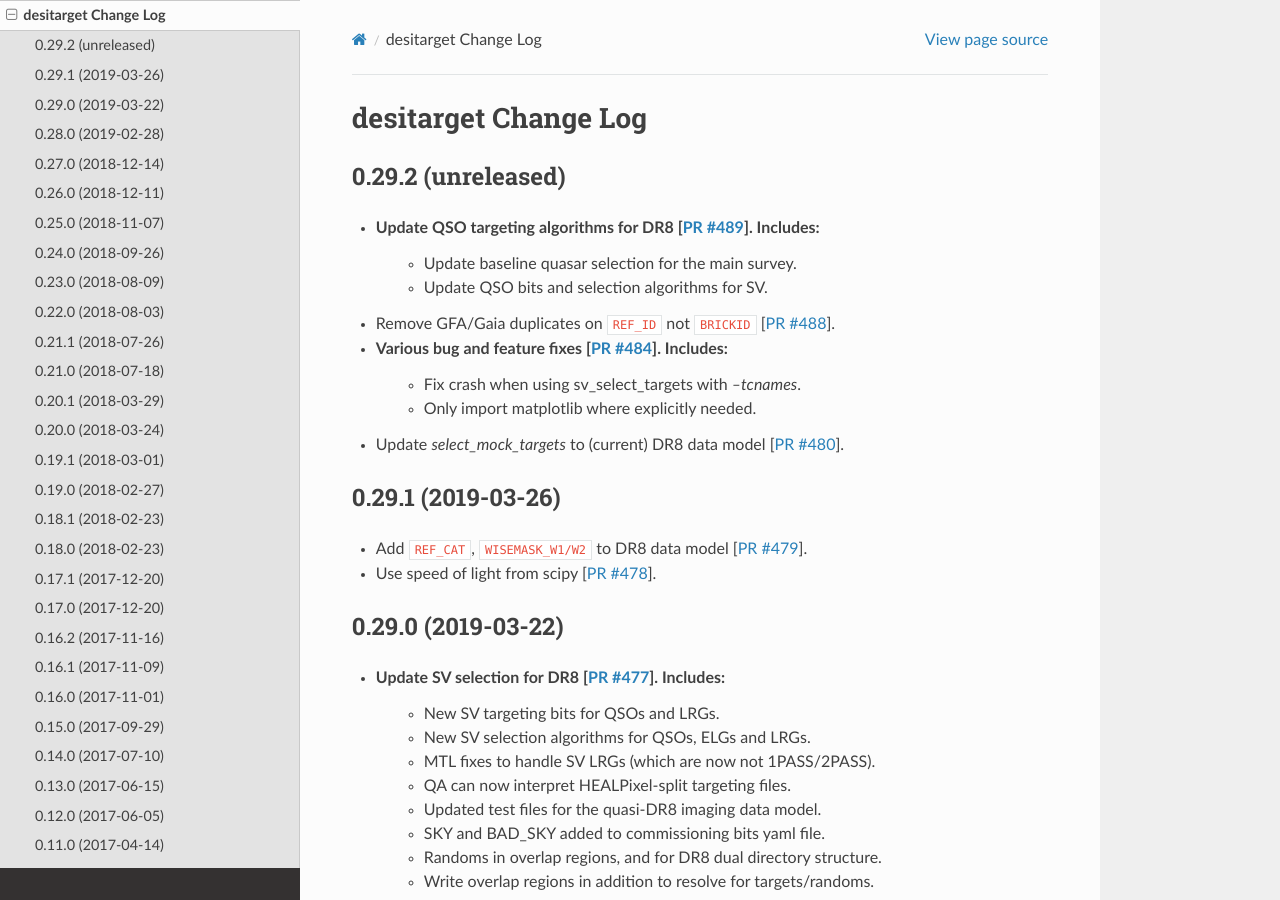
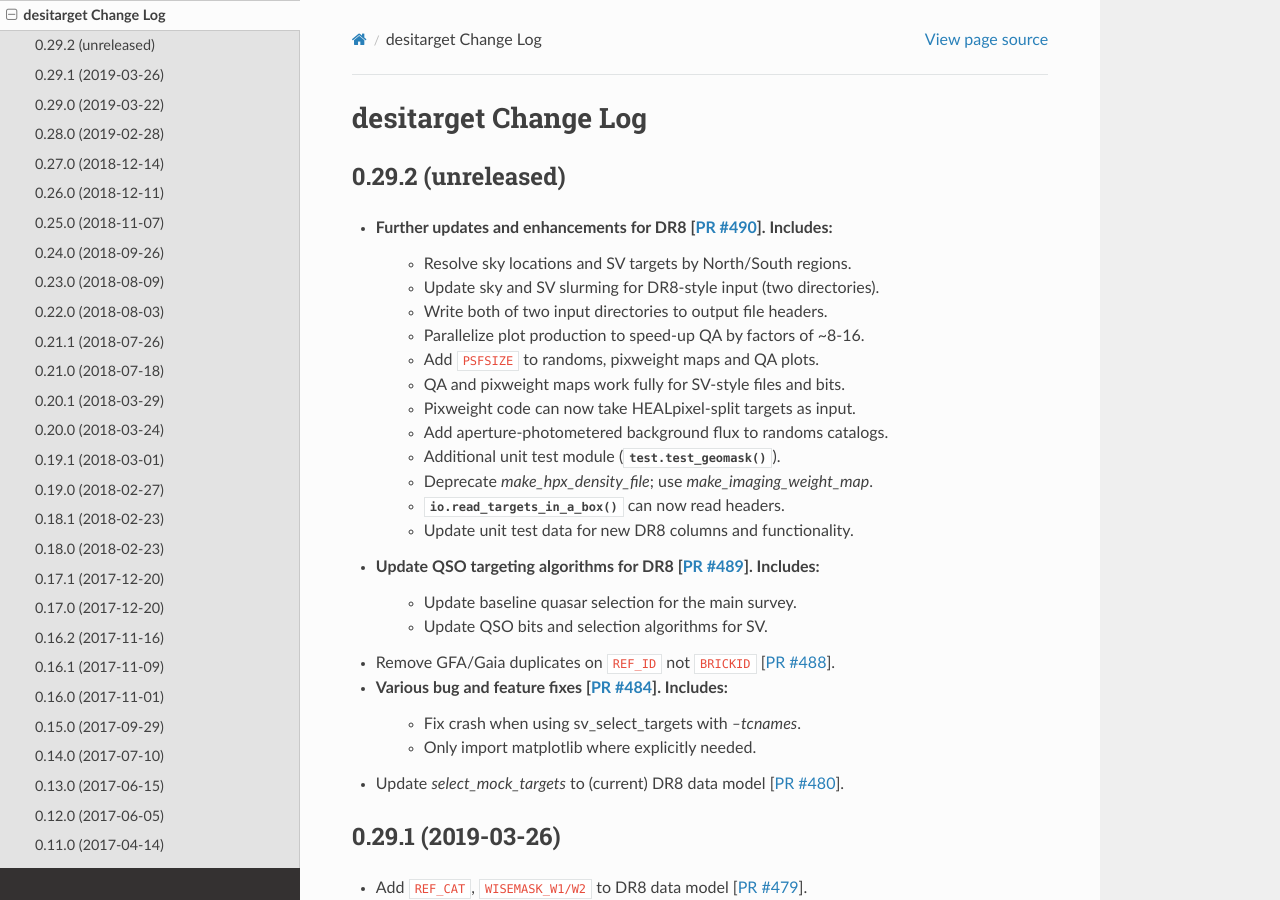
Before and after one commit to desihub/desitarget, a Sphinx documentation site: the page built from doc/changes.rst, in a window 1280 px wide and 900 px high. Built offline with Sphinx 7.4.7 and the Read the Docs theme 2.0.0, drawn with Linux system fonts in a browser that asks for light colours.

Commit message:
update changes documentation

```diff
--- a/doc/changes.rst
+++ b/doc/changes.rst
@@ -5,6 +5,19 @@ desitarget Change Log
 0.29.2 (unreleased)
 -------------------
 
+* Further updates and enhancements for DR8 [`PR #490`_]. Includes:
+    * Resolve sky locations and SV targets by North/South regions.
+    * Update sky and SV slurming for DR8-style input (two directories).
+    * Write both of two input directories to output file headers.
+    * Parallelize plot production to speed-up QA by factors of ~8-16.
+    * Add ``PSFSIZE`` to randoms, pixweight maps and QA plots.
+    * QA and pixweight maps work fully for SV-style files and bits.
+    * Pixweight code can now take HEALpixel-split targets as input.
+    * Add aperture-photometered background flux to randoms catalogs.
+    * Additional unit test module (:func:`test.test_geomask`).
+    * Deprecate `make_hpx_density_file`; use `make_imaging_weight_map`.
+    * :func:`io.read_targets_in_a_box` can now read headers.
+    * Update unit test data for new DR8 columns and functionality.
 * Update QSO targeting algorithms for DR8 [`PR #489`_]. Includes:
     * Update baseline quasar selection for the main survey.
     * Update QSO bits and selection algorithms for SV.
@@ -18,6 +31,7 @@ desitarget Change Log
 .. _`PR #484`: https://github.com/desihub/desitarget/pull/484
 .. _`PR #488`: https://github.com/desihub/desitarget/pull/488
 .. _`PR #489`: https://github.com/desihub/desitarget/pull/489
+.. _`PR #490`: https://github.com/desihub/desitarget/pull/490
 
 0.29.1 (2019-03-26)
 -------------------
```
Also changed, not shown: 1 other file.
